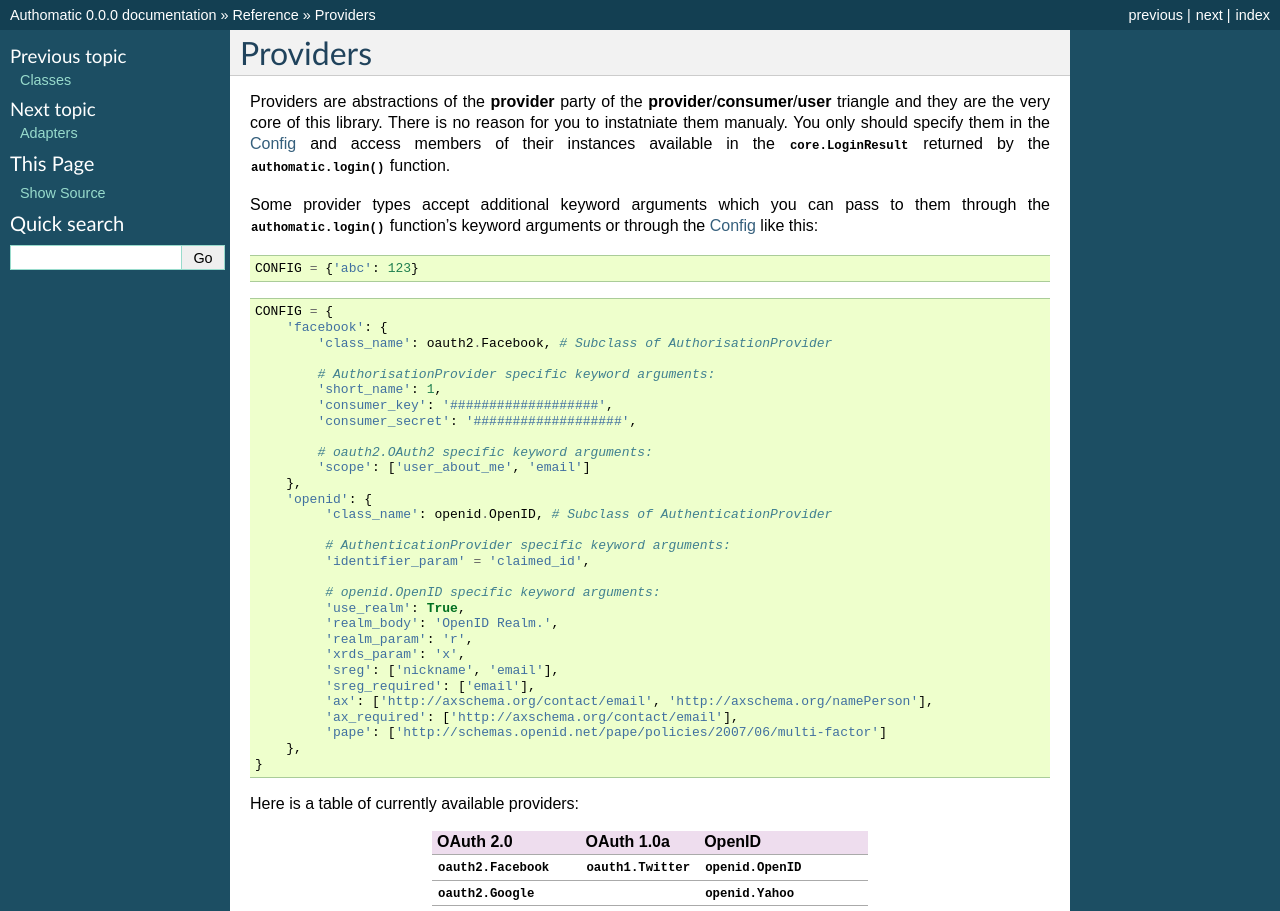
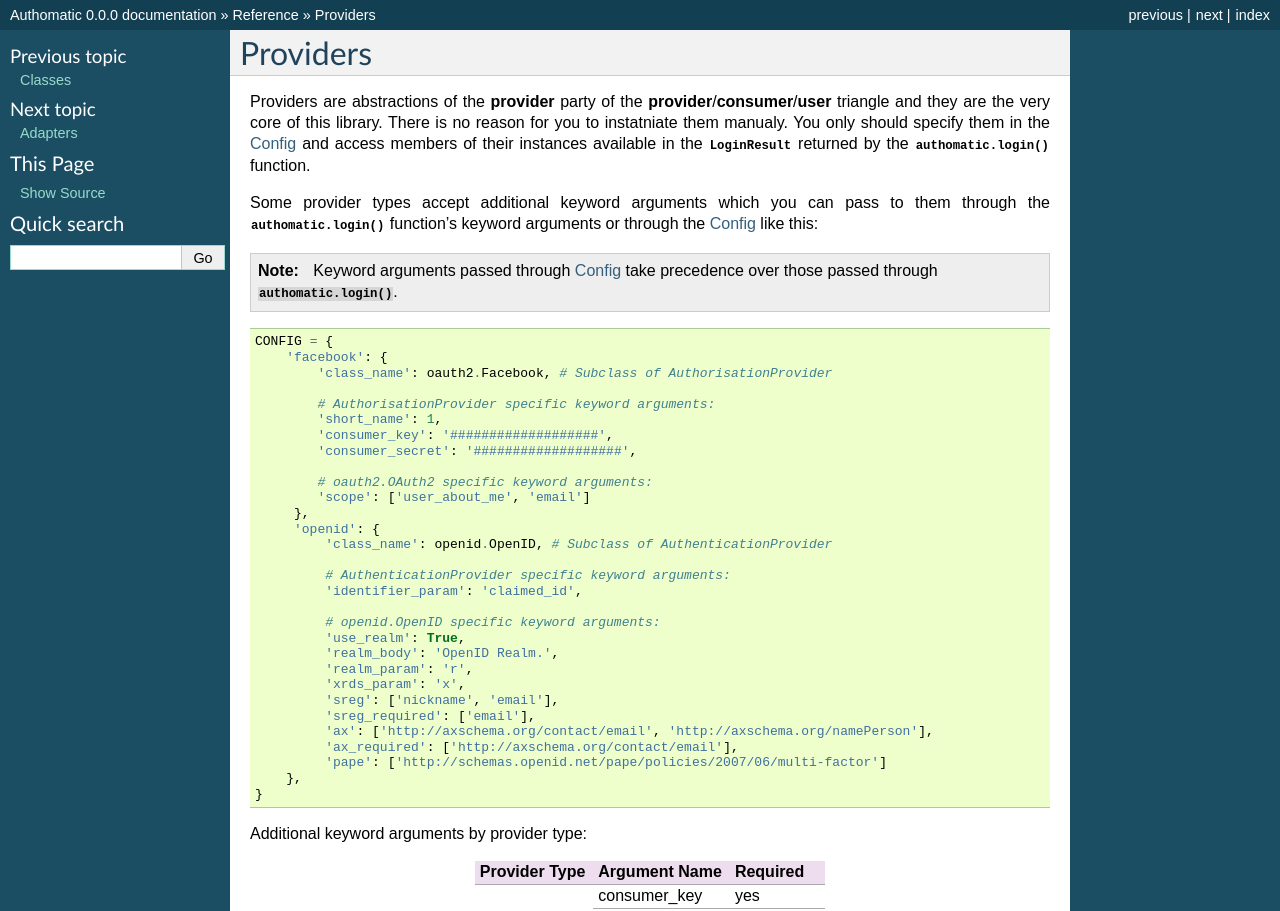
Before and after one commit to authomatic/authomatic, a Sphinx documentation site: the page built from doc/source/reference/providers.rst, in a window 1280 px wide and 1400 px high. Shown: the top 911 px of the window. Built offline with Sphinx 7.4.7, drawn with Linux system fonts in a browser that asks for light colours; some of the changed text lies outside the part shown.

Commit message:
Providers section of documentation seems complete.

```diff
--- a/doc/source/reference/providers.rst
+++ b/doc/source/reference/providers.rst
@@ -5,14 +5,15 @@
 **provider**/**consumer**/**user** triangle and they are the very core of this library.
 There is no reason for you to instatniate them manualy.
 You only should specify them in the :doc:`config` and access members of their instances
-available in the :class:`.core.LoginResult` returned by the :func:`authomatic.login` function.
+available in the :class:`.LoginResult` returned by the :func:`authomatic.login` function.
 
 Some provider types accept additional keyword arguments which you can pass to them through
 the :func:`authomatic.login` function's keyword arguments or through the :doc:`config` like this:
 
-::
+.. note::
 
-    CONFIG = {'abc': 123}
+   Keyword arguments passed through :doc:`config` take precedence over
+   those passed through :func:`authomatic.login`.
 
 ::
 
@@ -27,12 +28,12 @@
 
             # oauth2.OAuth2 specific keyword arguments:
             'scope': ['user_about_me', 'email']
-        },
-        'openid': {
+         },
+         'openid': {
              'class_name': openid.OpenID, # Subclass of AuthenticationProvider
 
              # AuthenticationProvider specific keyword arguments:
-             'identifier_param' = 'claimed_id',
+             'identifier_param': 'claimed_id',
 
              # openid.OpenID specific keyword arguments:
              'use_realm': True,
@@ -48,7 +49,51 @@
     }
 
 
-Here is a table of currently available providers:
+Additional keyword arguments by provider type:
+
++----------------------------------+------------------+-----------+-+
+| Provider Type                    | Argument Name    | Required  | |
++==================================+==================+===========+=+
+| :class:`.OAuth2`                 | consumer_key     | yes       | |
++                                  +------------------+-----------+-+
+|                                  | consumer_secret  | yes       | |
++                                  +------------------+-----------+-+
+|                                  | short_name       | yes       | |
++                                  +------------------+-----------+-+
+|                                  | scope            |           | |
++----------------------------------+------------------+-----------+-+
+| :class:`.OAuth1`                 | consumer_key     | yes       | |
++                                  +------------------+-----------+-+
+|                                  | consumer_secret  | yes       | |
++                                  +------------------+-----------+-+
+|                                  | short_name       | yes       | |
++----------------------------------+------------------+-----------+-+
+| :class:`.OpenID`                 | identifier_param |           | |
++                                  +------------------+-----------+-+
+|                                  | use_realm        |           | |
++                                  +------------------+-----------+-+
+|                                  | realm_body       |           | |
++                                  +------------------+-----------+-+
+|                                  | realm_param      |           | |
++                                  +------------------+-----------+-+
+|                                  | xrds_param       |           | |
++                                  +------------------+-----------+-+
+|                                  | sreg             |           | |
++                                  +------------------+-----------+-+
+|                                  | sreg_required    |           | |
++                                  +------------------+-----------+-+
+|                                  | ax               |           | |
++                                  +------------------+-----------+-+
+|                                  | ax_required      |           | |
++                                  +------------------+-----------+-+
+|                                  | pape             |           | |
++----------------------------------+------------------+-----------+-+
+| :class:`.GAEOpenID`              | identifier_param |           | |
++----------------------------------+------------------+-----------+-+
+
+
+
+Available provider classes:
 
 +------------------------------+--------------------------+-------------------------------+-+
 | |oauth2|                     | |oauth1|                 | |openid|                      | |
```
Also changed, not shown: 14 other files.
